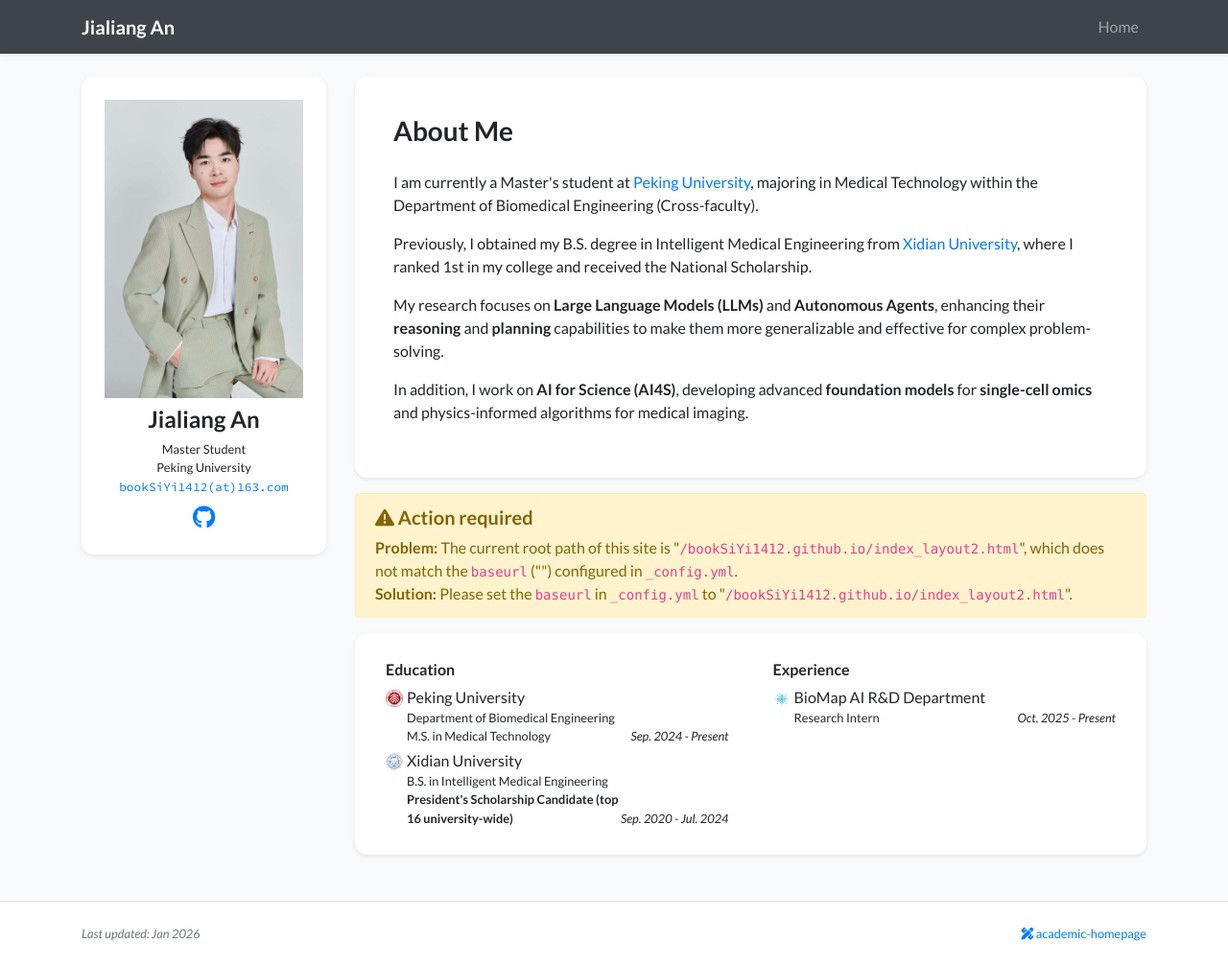
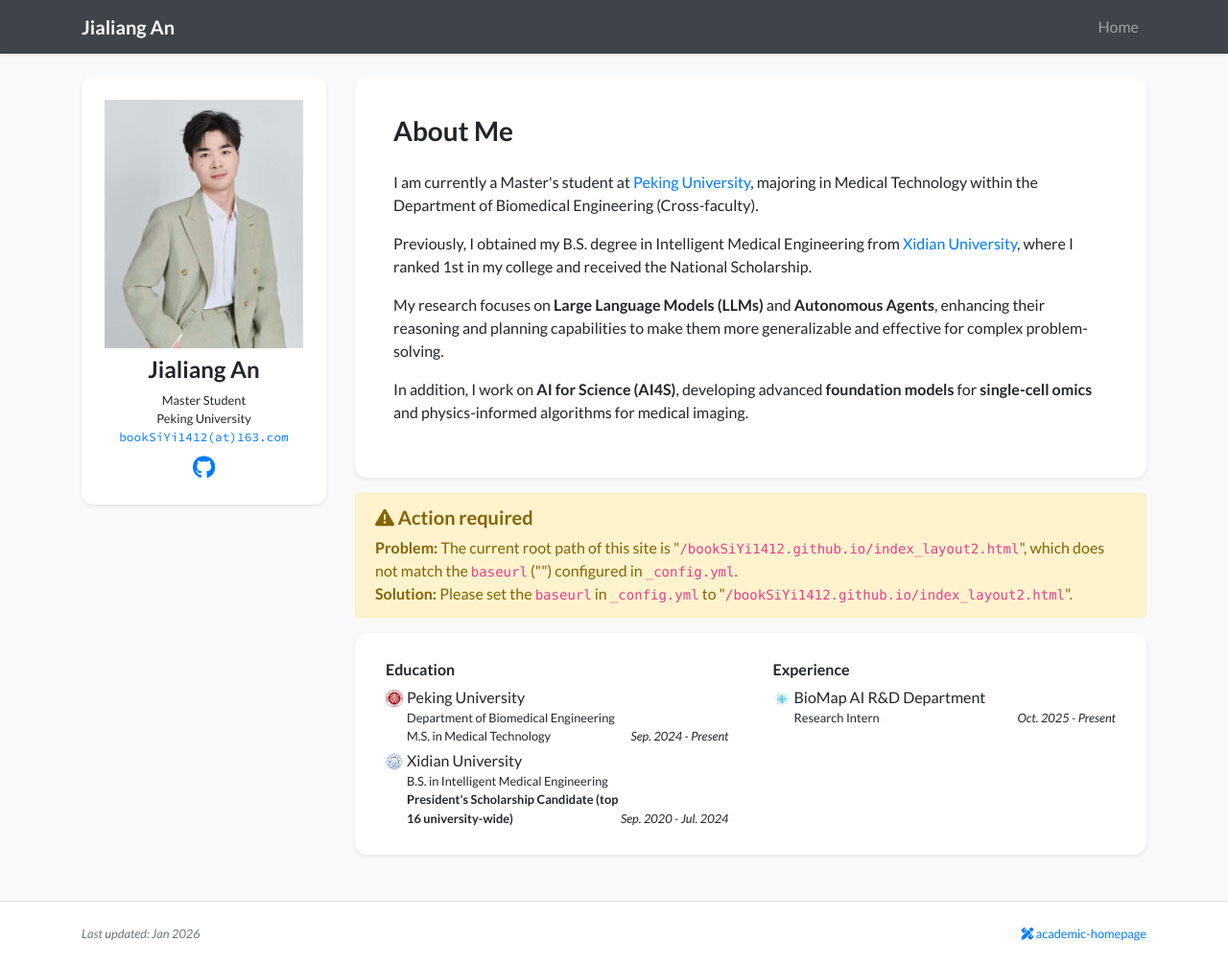
Before and after one commit to bookSiYi1412/bookSiYi1412.github.io, a Jekyll site: the page built from index_layout2.html, in a window 1280 px wide and 1007 px high. Shown: the whole window at 96% size. Built offline with Jekyll 4.4.1, drawn with Linux system fonts in a browser that asks for light colours; nearby versions of some CDN libraries; a style sheet for code colours, icons or effects is not loaded.

Commit message:
更新portrait

```diff
--- a/_data/profile.yml
+++ b/_data/profile.yml
@@ -32,14 +32,14 @@
   </p>
   <p>
     My research focuses on <strong>Large Language Models (LLMs)</strong> and <strong>Autonomous Agents</strong>,
-    enhancing their <strong>reasoning</strong> and <strong>planning</strong> capabilities to make them more generalizable and effective for complex problem-solving.
+    enhancing their reasoning and planning capabilities to make them more generalizable and effective for complex problem-solving.
   </p>
   <p>
     In addition, I work on <strong>AI for Science (AI4S)</strong>, developing advanced <strong>foundation models</strong> for
     <strong>single-cell omics</strong> and physics-informed algorithms for medical imaging.
   </p>
 
-portrait_url: /assets/images/photos/ajl.jpg
+portrait_url: /assets/images/photos/ajl_4-5.jpg
 # portrait_caption: >-
 #   Photo by Manja Vitolic on Unsplash (this caption is optional, comment it out to disable).
 
```
Also changed, not shown: assets/images/photos/ajl_4-5.jpg (added).
